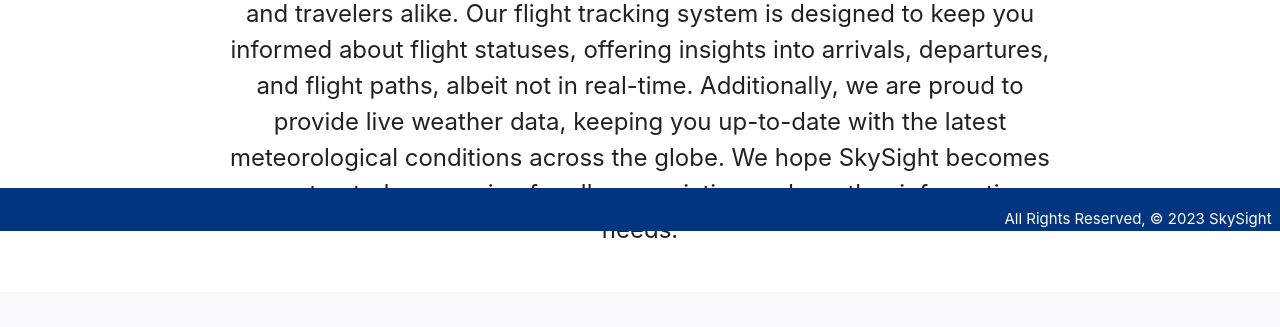
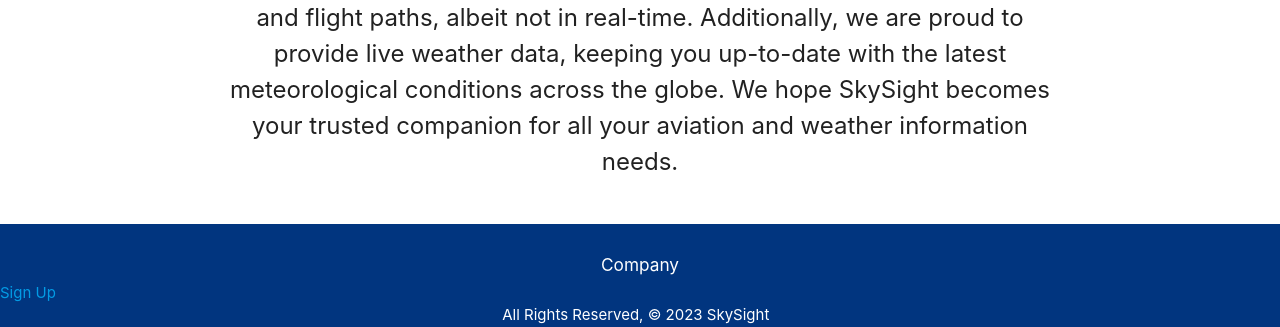
Before and after one commit to JoseAguirreCruz/SkySight-App, a Django app: page / in a window 1280 px wide. Shown: the part 755-1082 px from the top of the page. Before the commit the page ends 993 px from the top, so only its background shows below. Run offline with Django 4.2, Linux system fonts and the light colour scheme.

Commit message:
basic styling

```diff
--- a/skysight_app/templates/base.html
+++ b/skysight_app/templates/base.html
@@ -45,7 +45,10 @@
     {% endblock %}
   </main>
   <footer class="page-footer">
-    <div class="right">All Rights Reserved, &copy; 2023 SkySight &nbsp;</div>
+      <h6 id="company" class="center">Company</h6>
+      <a href="{% url 'signup' %}">Sign Up</a>
+      <div class="center">All Rights Reserved, &copy; 2023 SkySight &nbsp;
+    </div>
   </footer>
   <script>
 // localtime
@@ -74,6 +77,7 @@ document.addEventListener('DOMContentLoaded', function() {
 });
   </script>
 </body>
+<!-- wont style in css -->
 <style>
   #loading {
   position: fixed;
@@ -81,7 +85,7 @@ document.addEventListener('DOMContentLoaded', function() {
   left: 0;
   right: 0;
   bottom: 0;
-  background-color: rgba(255, 255, 255, 0.091);
+  background-color: rgba(255, 255, 255, 0.33);
   z-index: 1000;
 }
 
--- a/skysight_app/templates/home.html
+++ b/skysight_app/templates/home.html
@@ -1,5 +1,6 @@
 {% extends 'base.html' %}
 {% block content %}
+<section>
 <div class="welcome">
   <h1>Hi, Welcome to <span class="highlight">SkySight!</span></h1>
   <div class="button-container">
@@ -13,7 +14,9 @@
 <div class="welcome">
   <img class="welcome-image" src="https://wallpaper.dog/large/10792407.jpg" alt="My Image">
 </div>
+</section>
 <div class="about">
+  <br />
   <h1>About Us</h1>
   <p>At SkySight, we are passionate about aviation and weather data. Our goal is to provide accurate and timely information for aviation enthusiasts, pilots, and travelers alike. Our flight tracking system is designed to keep you informed about flight statuses, offering insights into arrivals, departures, and flight paths, albeit not in real-time. Additionally, we are proud to provide live weather data, keeping you up-to-date with the latest meteorological conditions across the globe. We hope SkySight becomes your trusted companion for all your aviation and weather information needs.</p>
 </div>
```
Also changed, not shown: skysight_app/static/css/style.css (line endings or trailing spaces).
